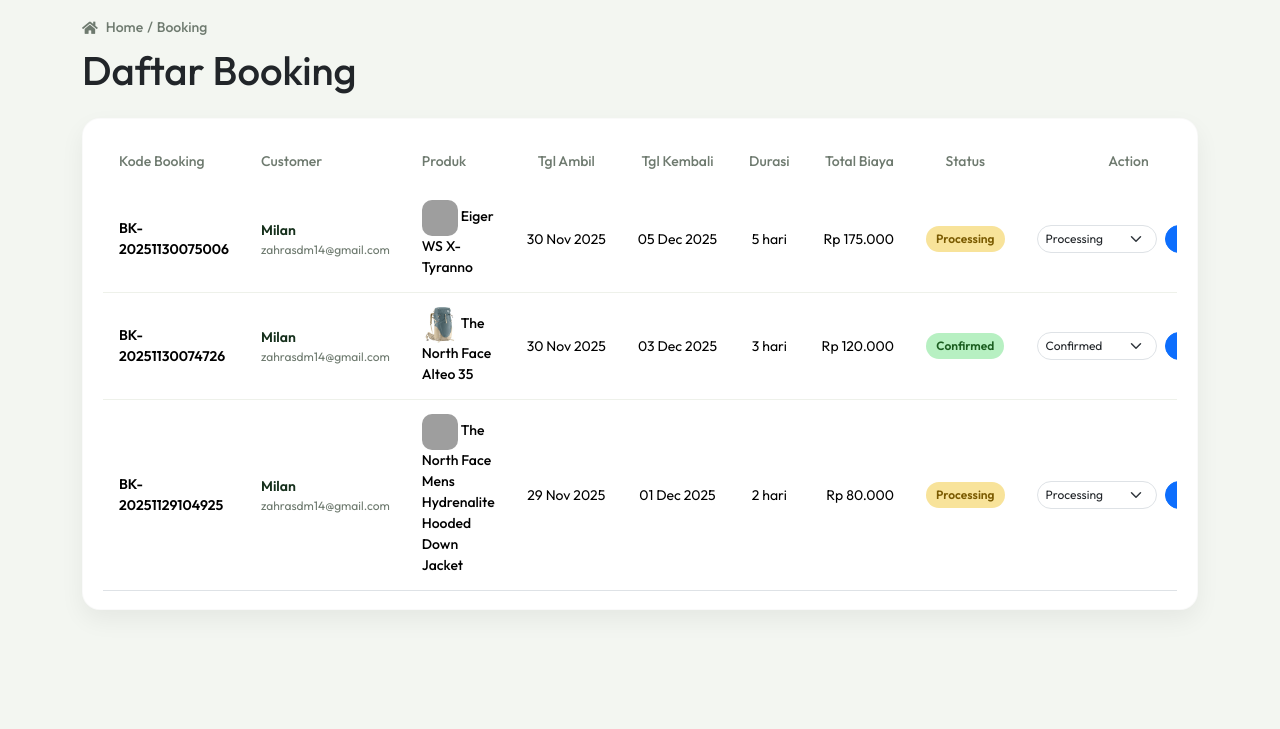
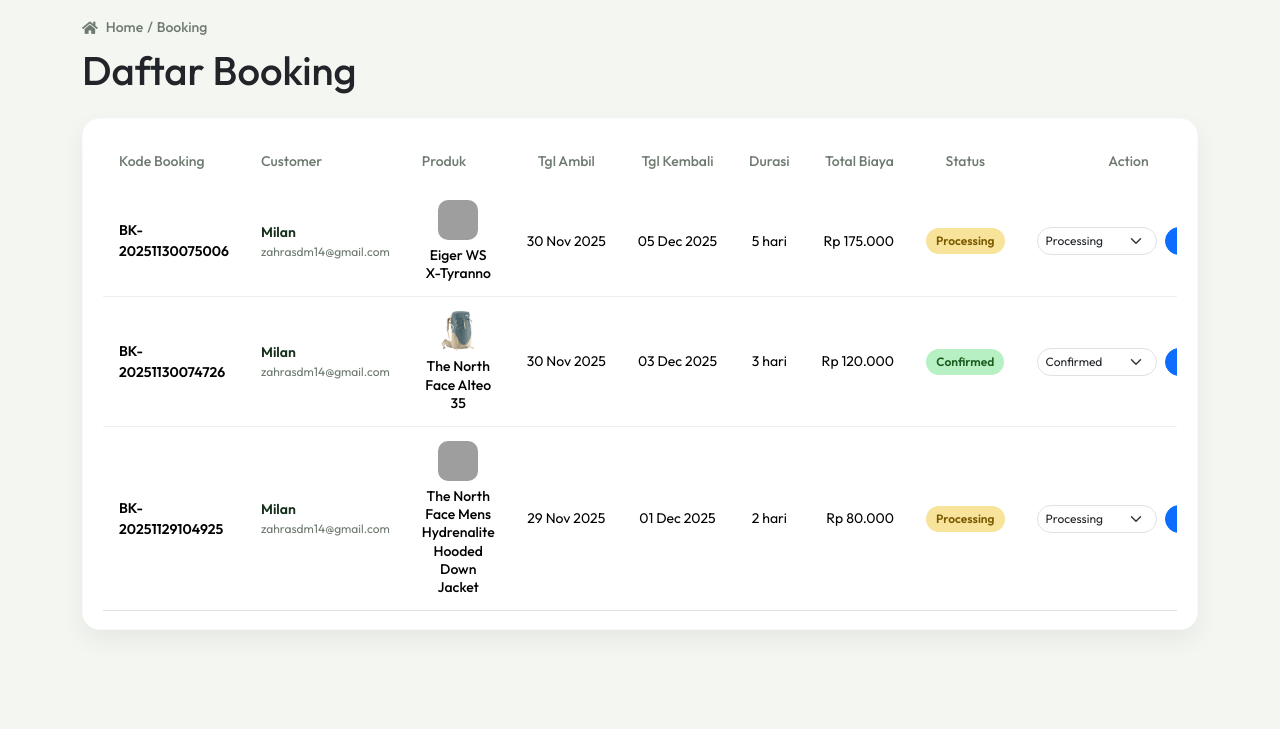
Before and after one commit to zahrasalma31-ops/mountify, a PHP site: page /mountify/adminpanel/booking-list.php in a window 1280 px wide. Shown: the part 136-865 px from the top of the page. Run offline with PHP 8.4, Linux system fonts and the light colour scheme; a user stored in the database is signed in; data comes from the database, SQL or seed files in the repository; some libraries are stand-ins or nearby versions; grey boxes are pictures that could not be loaded.

Commit message:
pesan perubahan

```diff
--- a/adminpanel/admin.css
+++ b/adminpanel/admin.css
@@ -825,19 +825,28 @@ body {
     color: #6e7a6f;
 }
 
-/* Product cell */
-.product-cell .product-name {
-    font-weight: 500;
+/* ====== BOOKING PRODUCT CELL (VERTICAL IMAGE + NAME) ====== */
+
+.product-cell {
+    display: flex;
+    flex-direction: column;      /* gambar di atas, nama di bawah */
+    align-items: center;
+    justify-content: center;
+    text-align: center;
 }
 
-/* Small product photo */
 .booking-product-thumb {
-    width: 36px;
-    height: 36px;
+    width: 40px;
+    height: 40px;
     border-radius: 10px;
     object-fit: cover;
+    margin-bottom: 6px;          /* jarak antara gambar dan nama */
 }
 
+.product-name {
+    font-weight: 500;
+    line-height: 1.3;
+}
 /* Status pill (warna sudah kamu pakai sebelumnya) */
 .status-pill {
     display: inline-flex;
```
